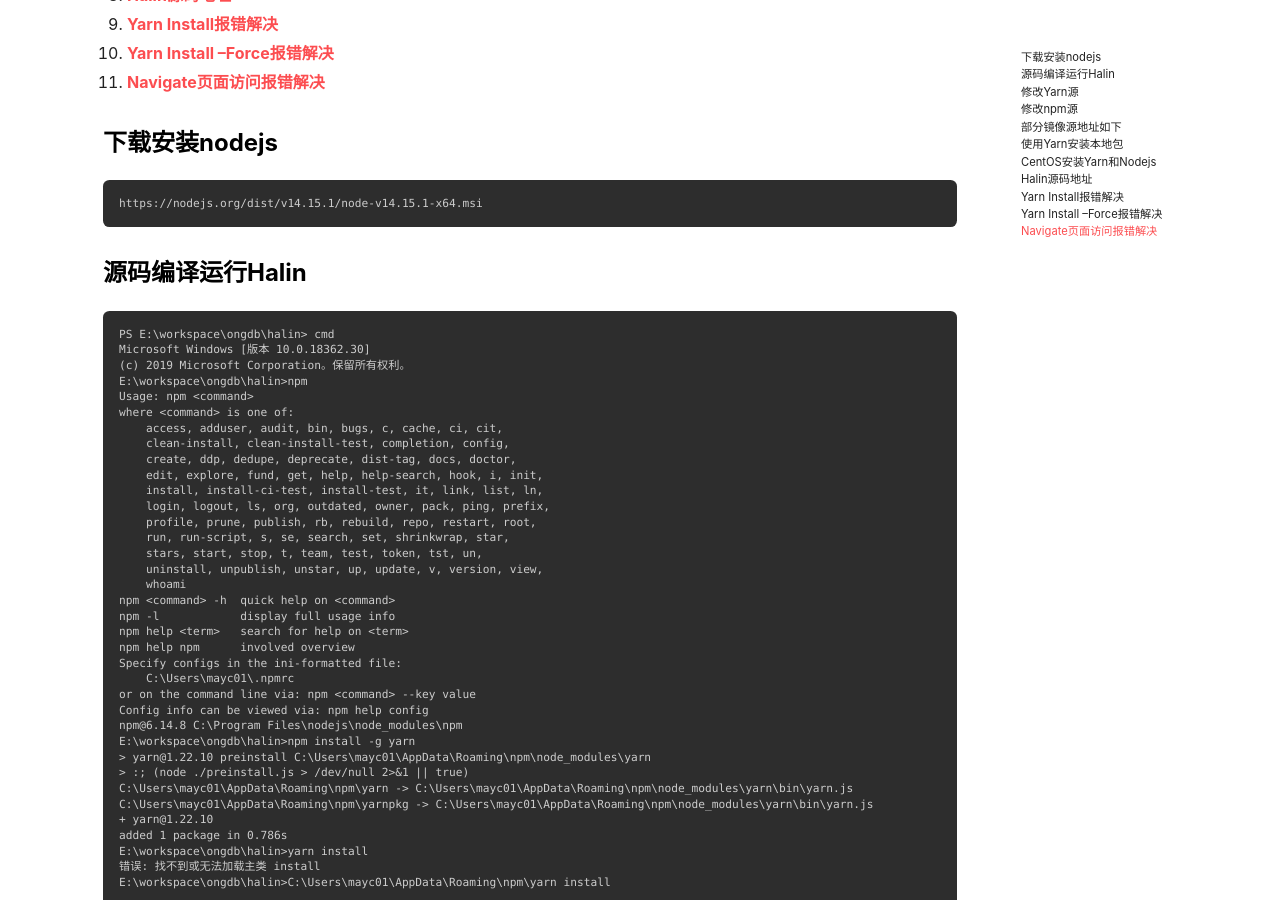
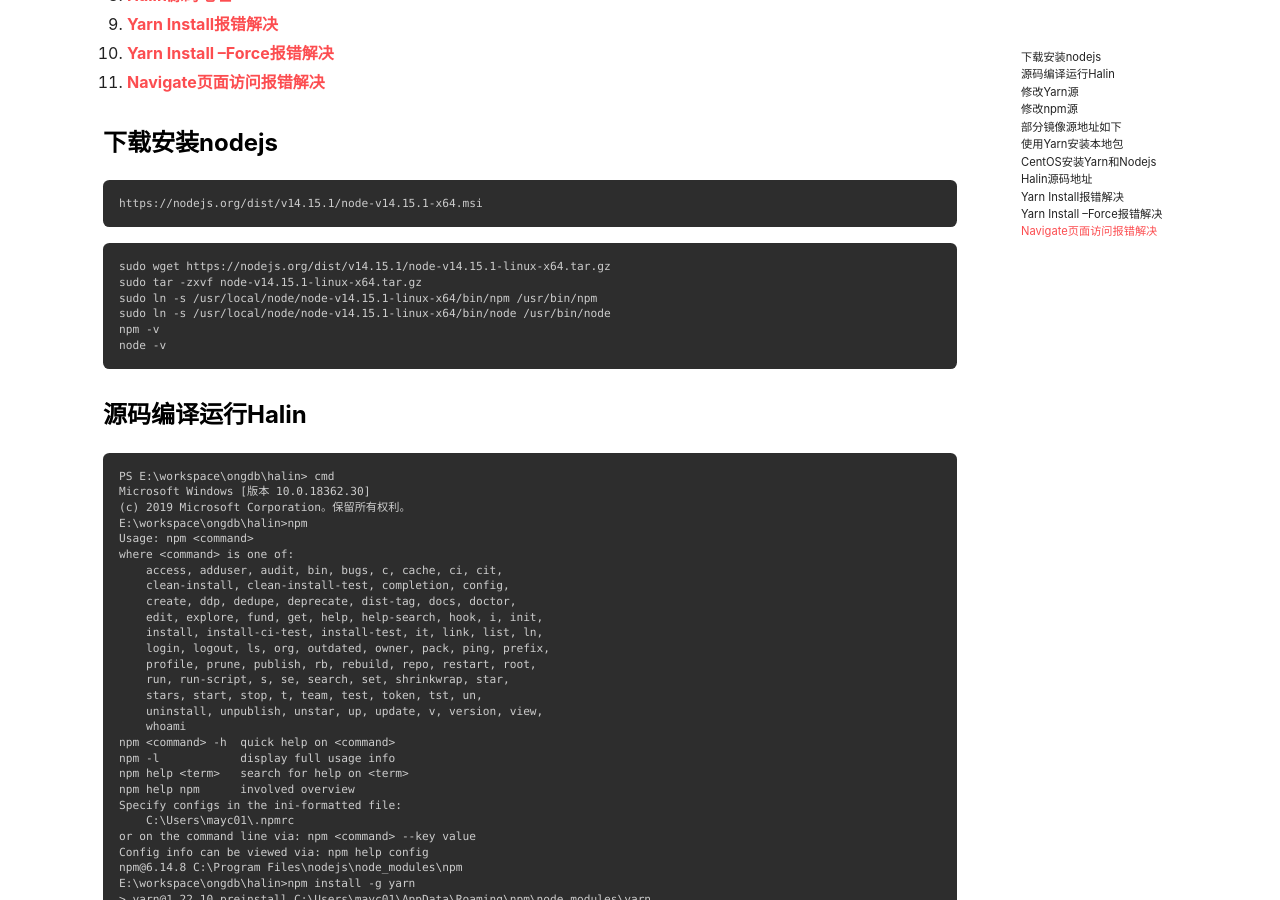
Before and after one commit to crazyyanchao/blog, a Jekyll site: the page built from _posts/2020-12-09-Halin源码编译安装运行.md, in a window 1280 px wide and 900 px high, scrolled down 529 px. Built offline with Jekyll 4.4.1, drawn with Linux system fonts in a browser that asks for light colours; nearby versions of some CDN libraries; comment, search, counter and statistics services are not loaded.

Commit message:
文章更新

````diff
--- a/_posts/2020-12-09-Halin源码编译安装运行.md
+++ b/_posts/2020-12-09-Halin源码编译安装运行.md
@@ -14,6 +14,14 @@ Here's the table of contents:
 ### 下载安装nodejs
 ```
 https://nodejs.org/dist/v14.15.1/node-v14.15.1-x64.msi
+```
+```
+sudo wget https://nodejs.org/dist/v14.15.1/node-v14.15.1-linux-x64.tar.gz
+sudo tar -zxvf node-v14.15.1-linux-x64.tar.gz
+sudo ln -s /usr/local/node/node-v14.15.1-linux-x64/bin/npm /usr/bin/npm
+sudo ln -s /usr/local/node/node-v14.15.1-linux-x64/bin/node /usr/bin/node
+npm -v
+node -v
 ```
 
 ### 源码编译运行Halin
````
